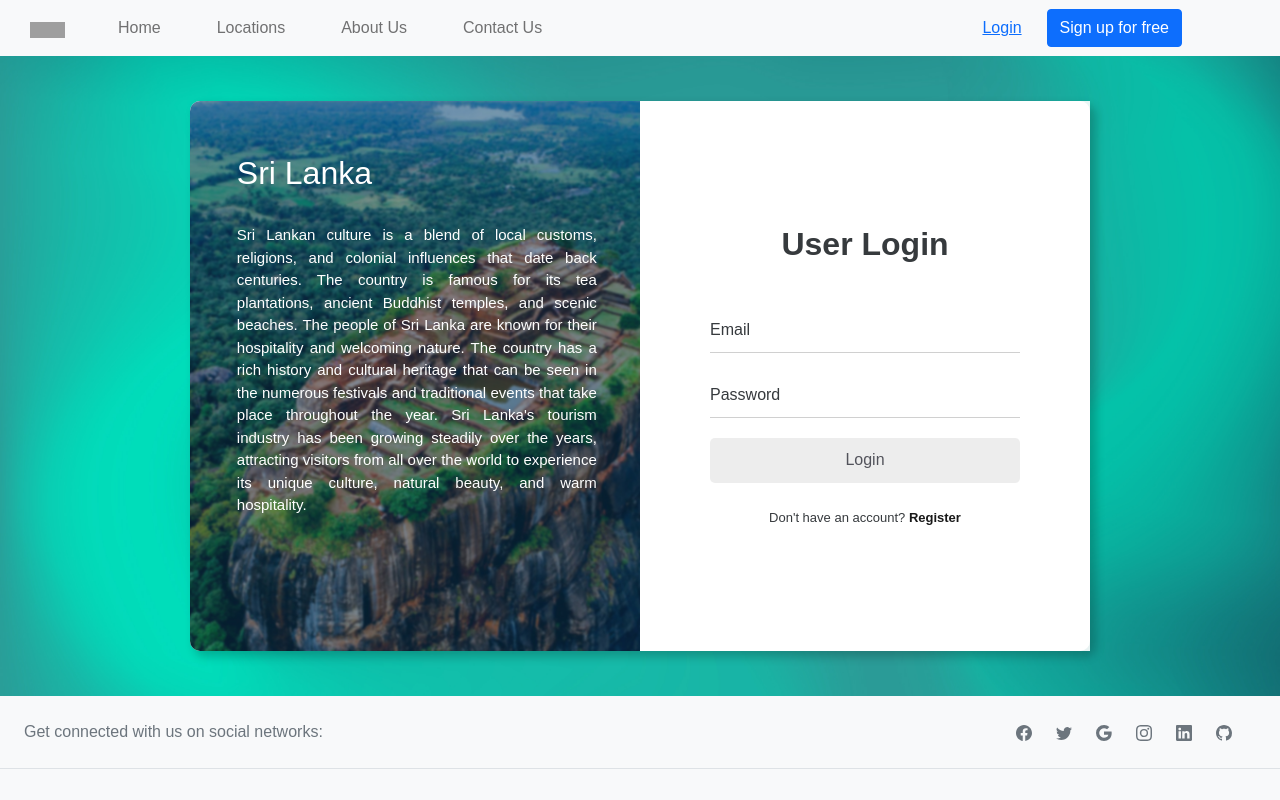
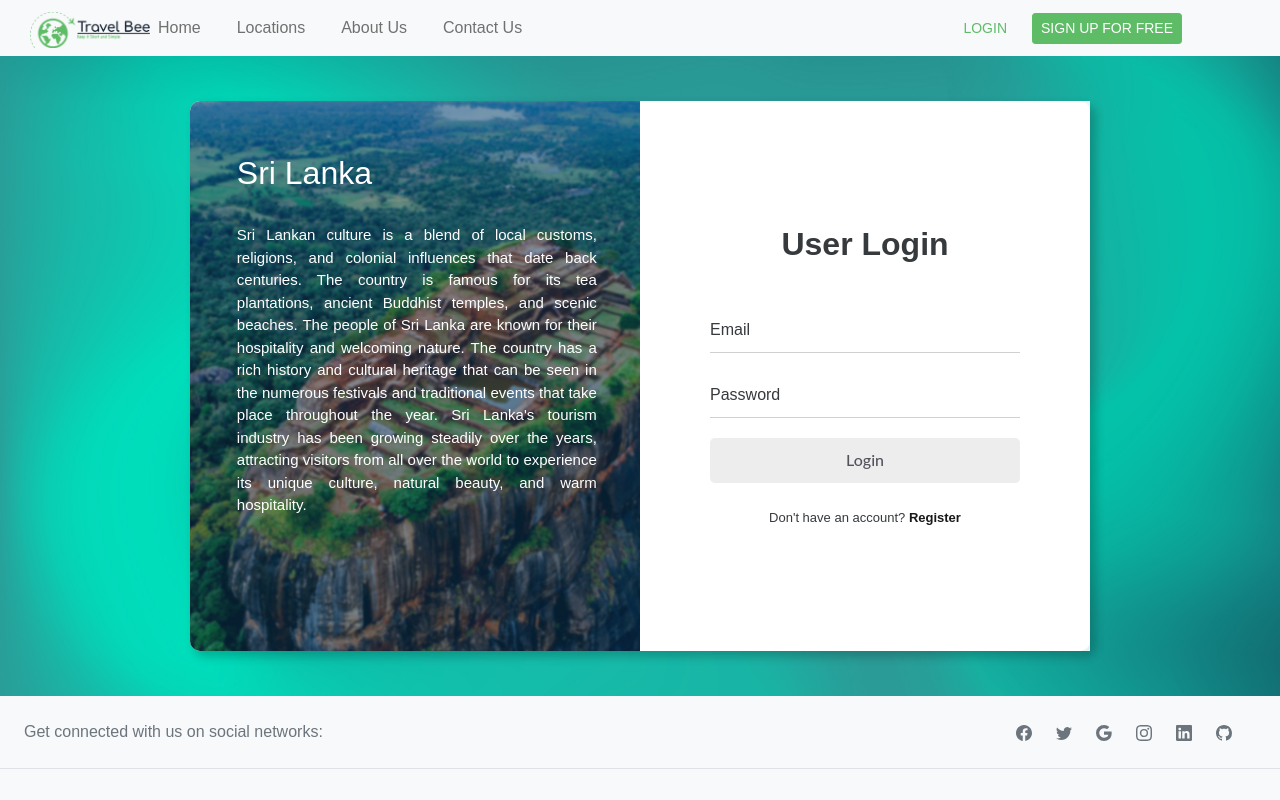
Before and after one commit to yohan9878/Culture-and-Tourism-Management-System, a React (Create React App) app in the folder Client/: page /auth/login in a window 1280 px wide. Shown: the top 800 px of the page. Built offline with nearby package versions, Linux system fonts and the light colour scheme; grey boxes are pictures that could not be loaded.

Commit message:
done some css changes on login ui, header and footer

```diff
--- a/Client/src/App.js
+++ b/Client/src/App.js
@@ -5,6 +5,7 @@ import "bootstrap/dist/js/bootstrap.bundle.min.js";
 import Login from "./components/login/login.jsx";
 import Header from "./components/common/header/header.jsx";
 import Footer from "./components/common/footer/footer.jsx";
+import "./app.css";
 
 function App() {
 	return (
@@ -13,9 +14,9 @@ function App() {
 				<Header />
 				<Routes>
 					<Route path="/auth/login" element={<Login />} exact />
-				</Routes>
+				</Routes>{" "}
 				<Footer />
-			</Router>
+			</Router>{" "}
 		</>
 	);
 }
--- a/Client/src/components/common/footer/footer.jsx
+++ b/Client/src/components/common/footer/footer.jsx
@@ -55,7 +55,7 @@ const Footer = () => {
 						<div class="col-md-3 col-lg-4 col-xl-3 mx-auto mb-4">
 							{/* <!-- Content --> */}
 							<h6 class="text-uppercase fw-bold mb-4">
-								<i class="fas fa-gem me-3"></i>Company name
+								Travel Bee
 							</h6>
 							<p>
 								Here you can use rows and columns to
@@ -158,11 +158,12 @@ const Footer = () => {
 			<div
 				class="text-center p-4"
 				style={{ backgroundColor: "rgba(0, 0, 0, 0.05)" }}>
-				© 2021 Copyright:
+				© 2023 Copyright:
 				<a
 					class="text-reset fw-bold"
-					href="https://mdbootstrap.com/">
-					MDBootstrap.com
+					href="http://localhost:3000/">
+					{" "}
+					TravelBee.com
 				</a>
 			</div>
 			{/* <!-- Copyright --> */}
--- /dev/null
+++ b/Client/src/components/common/header/header.css
@@ -0,0 +1,21 @@
+.loginBtn {
+	color: #5ebc67;
+	text-decoration: none;
+}
+
+.loginBtn:hover {
+	background-color: #ececec;
+	text-decoration: none;
+	color: #5ebc67;
+	border: solid #5ebc67 1px;
+}
+
+.registerBtn {
+	background-color: #5ebc67;
+	border: solid #5ebc67 1px;
+}
+
+.registerBtn:hover {
+	background-color: #53a65b;
+	border: solid #53a65b 1px;
+}
--- a/Client/src/components/common/header/header.jsx
+++ b/Client/src/components/common/header/header.jsx
@@ -1,5 +1,8 @@
 /* eslint-disable jsx-a11y/anchor-is-valid */
 import React from "react";
+import logo from "../../../assets/images/logo-no-background.png";
+import { Link } from "react-router-dom";
+import "./header.css";
 
 const Header = () => {
 	return (
@@ -9,14 +12,18 @@ const Header = () => {
 			<div class="container">
 				{/* <!-- Navbar brand --> */}
 				<a
-					class="navbar-brand me-2 mt-2"
-					href="https://mdbgo.com/">
+					class="navbar-brand me-2"
+					href="http://localhost:3000/"
+					style={{ marginRight: "50px" }}>
 					<img
-						src="https://mdbcdn.b-cdn.net/img/logo/mdb-transaprent-noshadows.webp"
-						height="16"
-						alt="MDB Logo"
+						src={logo}
+						alt="CTMS Logo"
 						loading="lazy"
-						style={{ marginTop: "-8px" }}
+						style={{
+							marginTop: "-18px",
+							width: "120px",
+							marginRight: "50px",
+						}}
 					/>
 				</a>
 
@@ -37,31 +44,33 @@ const Header = () => {
 					class="collapse navbar-collapse"
 					id="navbarButtonsExample">
 					{/* <!-- Left links --> */}
-					<ul class="navbar-nav me-auto mb-2 mb-lg-0">
+					<ul
+						class="navbar-nav me-auto mb-2 mb-lg-0"
+						style={{ marginLeft: "50px" }}>
 						<li
 							class="nav-item"
-							style={{ margin: "0px 20px" }}>
+							style={{ margin: "0px 10px" }}>
 							<a class="nav-link" href="/">
 								Home
 							</a>
 						</li>
 						<li
 							class="nav-item"
-							style={{ margin: "0px 20px" }}>
+							style={{ margin: "0px 10px" }}>
 							<a class="nav-link" href="#">
 								Locations
 							</a>
 						</li>
 						<li
 							class="nav-item"
-							style={{ margin: "0px 20px" }}>
+							style={{ margin: "0px 10px" }}>
 							<a class="nav-link" href="#">
 								About Us
 							</a>
 						</li>
 						<li
 							class="nav-item"
-							style={{ margin: "0px 20px" }}>
+							style={{ margin: "0px 10px" }}>
 							<a class="nav-link" href="#">
 								Contact Us
 							</a>
@@ -70,12 +79,16 @@ const Header = () => {
 					{/* <!-- Left links --> */}
 
 					<div class="d-flex align-items-center">
+						<Link to="/auth/login">
+							<button
+								type="button"
+								class="btn btn-sm btn-link px-3 me-2 text-uppercase loginBtn">
+								Login
+							</button>
+						</Link>
 						<button
 							type="button"
-							class="btn btn-link px-3 me-2">
-							Login
-						</button>
-						<button type="button" class="btn btn-primary me-3">
+							class="btn btn-sm btn-primary text-uppercase me-3 registerBtn">
 							Sign up for free
 						</button>
 					</div>
--- a/Client/src/components/login/login.css
+++ b/Client/src/components/login/login.css
@@ -4,7 +4,8 @@
 }
 
 .wrapper {
-    background: url(../../assets/login-background1.jpg) no-repeat center center fixed;
+	background: url(../../assets/login-background1.jpg) no-repeat center
+		center fixed;
 	-webkit-background-size: cover;
 	-moz-background-size: cover;
 	-o-background-size: cover;
@@ -107,12 +108,12 @@ i {
 	transition: 0.5s;
 }
 
-.input-field .input:focus~label {
+.input-field .input:focus ~ label {
 	top: -10px;
 	font-size: 13px;
 }
 
-.input-field .input:valid~label {
+.input-field .input:valid ~ label {
 	top: -10px;
 	font-size: 13px;
 	color: #5d5076;
@@ -156,6 +157,60 @@ span a:hover {
 	color: #000;
 }
 
+.custom-btn {
+	width: 310px;
+	color: #40414a;
+	padding: 10px 25px;
+	font-family: "Lato", sans-serif;
+	font-weight: 500;
+	background: transparent;
+	cursor: pointer;
+	transition: all 0.3s ease;
+	position: relative;
+	display: inline-block;
+	outline: none;
+	border: none;
+	height: 45px;
+	background: #ececec;
+	border-radius: 5px;
+	transition: 0.4s;
+}
+
+.btn-15 {
+	background: #ececec;
+	border: none;
+	z-index: 1;
+}
+
+.btn-15::after {
+	position: absolute;
+	content: "";
+	width: 0;
+	height: 100%;
+	top: 0;
+	right: 0;
+	z-index: -1;
+	background-color: #5ebc67;
+	border-radius: 5px;
+	box-shadow: inset 2px 2px 2px 0px rgba(255, 255, 255, 0.5),
+		7px 7px 20px 0px rgba(0, 0, 0, 0.1),
+		4px 4px 5px 0px rgba(0, 0, 0, 0.1);
+	transition: all 0.3s ease;
+}
+
+.btn-15:hover {
+	color: #fff;
+}
+
+.btn-15:hover::after {
+	left: 0;
+	width: 100%;
+}
+
+.btn-15:active {
+	top: 1px;
+}
+
 @media only screen and (max-width: 768px) {
 	.side-image {
 		border-radius: 10px 10px 0 0;
--- a/Client/src/components/login/login.jsx
+++ b/Client/src/components/login/login.jsx
@@ -62,11 +62,11 @@ const Login = () => {
 								<label for="password">Password</label>
 							</div>
 							<div className="input-field">
-								<input
+								<button
 									type="submit"
-									className="submit"
-									value="Login"
-								/>
+									className="custom-btn btn-15">
+									Login
+								</button>
 							</div>
 							<div className="signin">
 								<span>
```
Also changed, not shown: Client/src/assets/images/logo-no-background.png (added). Lines whose indentation alone changed are shown as unchanged.
